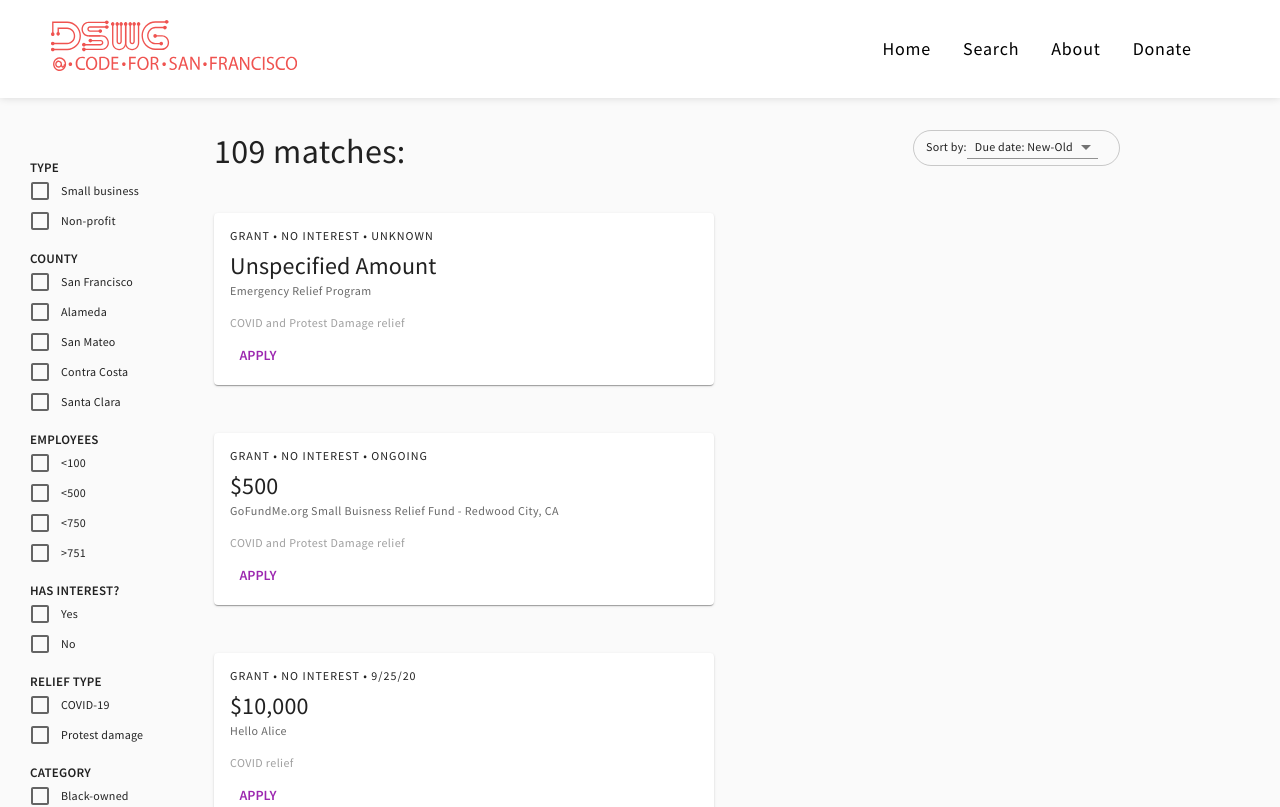
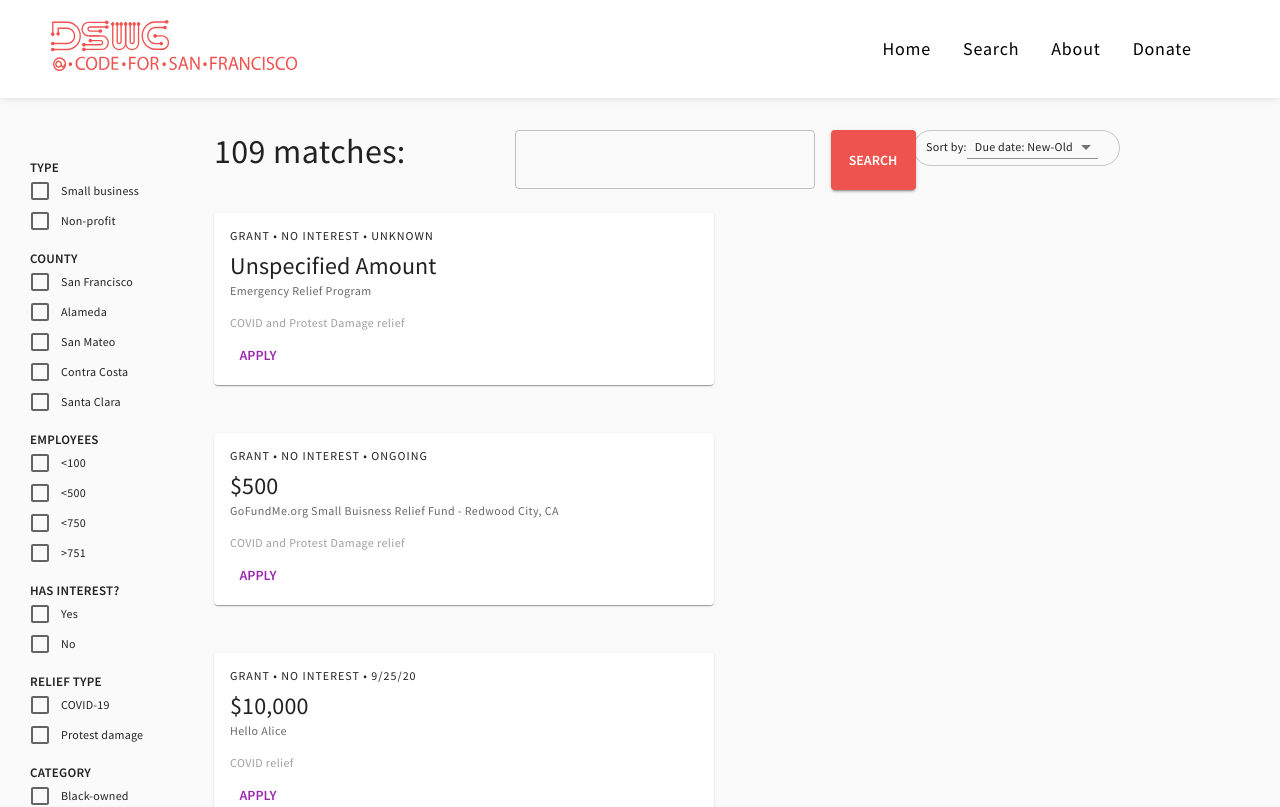
Before and after one commit to sfbrigade/datasci-bay-area-relief-frontend, a React (Create React App) app: page /results in a window 1280 px wide. Shown: the top 807 px of the page. Built offline with nearby package versions, Linux system fonts and the light colour scheme.

Commit message:
wip: first interview

```diff
--- a/src/App.tsx
+++ b/src/App.tsx
@@ -13,6 +13,8 @@ import {getResults} from "./api/getResults";
 import {applyFilters, applyFilterChanges} from "./components/results/filterHelpers";
 import {CurrentFilters, GlobalStateContextType, Result} from "./types";
 import {setValues} from "./context/globalStates";
+import { SearchBar, SearchButton, SearchGroup } from "./components/results/Results.styles";
+import Button from "@mui/material/Button";
 
 
 const history = createBrowserHistory();
--- a/src/components/results/Results.styles.tsx
+++ b/src/components/results/Results.styles.tsx
@@ -1,6 +1,8 @@
 import styled from "styled-components";
 import Typography from "@mui/material/Typography";
 import { colors } from "../../theme";
+import { TextField } from "@mui/material";
+import Button from "@mui/material/Button";
 
 export const ResultsPage = styled.div`
   display: flex;
@@ -36,3 +38,20 @@ export const StyledUL = styled.ul`
 export const ListItem = styled.li`
   list-style-type: none;
 `;
+
+export const SearchBar = styled(TextField)`
+  min-width: 300px;
+  min-height: 100px;
+  margin-left: auto;
+  margin-right: auto;
+`;
+
+export const SearchButton = styled(Button)`
+  margin-left: 1rem;
+  width: 85px;
+  height: 60px;
+`;
+
+export const SearchGroup = styled.div`
+  margin-bottom: -100px;
+`;
--- a/src/components/results/Results.tsx
+++ b/src/components/results/Results.tsx
@@ -12,8 +12,8 @@ import {
   ResultsList,
   ResultsMatched,
   ResultsPage,
-  RightSide,
-  StyledUL,
+  RightSide, SearchBar, SearchButton, SearchGroup,
+  StyledUL
 } from "./Results.styles";
 import sortListBy from "./sort/sortListBy";
 import SortDropdown from "./sort/SortDropdown";
@@ -27,6 +27,7 @@ const Results: React.FC = () => {
   } = useContext(GlobalStateContext);
 
   const [loading, setLoading] = useState(true);
+  const [searchText, setSearchText] = useState("SBA");
   const location = useLocation();
 
   useEffect(() => {
@@ -73,12 +74,22 @@ const Results: React.FC = () => {
     );
   };
 
+  const search = () => {
+    //searchText = "SBA"
+    const searchResults = filteredResults.filter((result: Result) => result.name.includes(searchText) );
+    setFilteredResults(searchResults);
+  };
+
   return (
     <ResultsPage>
       {!loading && (
         <>
           <FilterBar />
           <RightSide onClick={() => setIsFilterOpen(false)}>
+            <SearchGroup>
+              <SearchBar variant="outlined"/>
+              <SearchButton variant="contained" onClick={() => search()}>Search</SearchButton>
+            </SearchGroup>
             <MatchSortContainer>
               <ResultsMatched>{`${filteredResults.length} matches:`}</ResultsMatched>
                 <SortDropdown setSortOption={setSortOption} />
```
